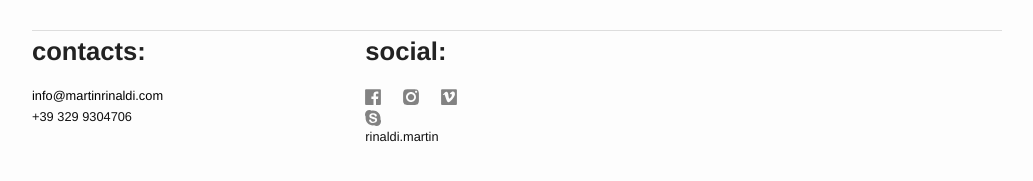
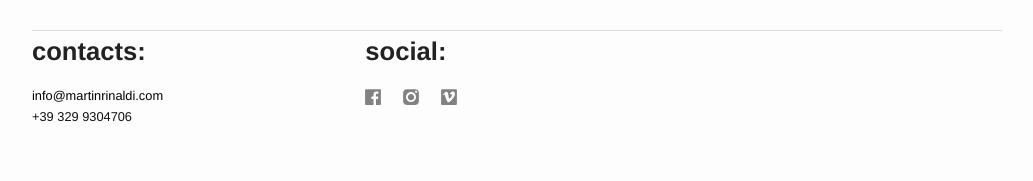
Before and after one commit to martinrinaldi/martinrinaldi.github.io, a Jekyll site: the page built from contacts.md, in a window 1280 px wide. Shown: the part 212-393 px from the top of the page, without its empty margins (123-1156 px from the left). Built offline with Jekyll 4.4.1, drawn with Linux system fonts in a browser that asks for light colours.

Commit message:
Update footer.html

```diff
--- a/_includes/footer.html
+++ b/_includes/footer.html
@@ -30,9 +30,6 @@
         {% if site.vimeo_username %}
         <li>
           {% include icon-vimeo.html username=site.vimeo_username %}
-        </li> <br>
-        <li>
-          {% include icon-skype.html  %} rinaldi.martin
         </li>
         {% endif %}
 
```
